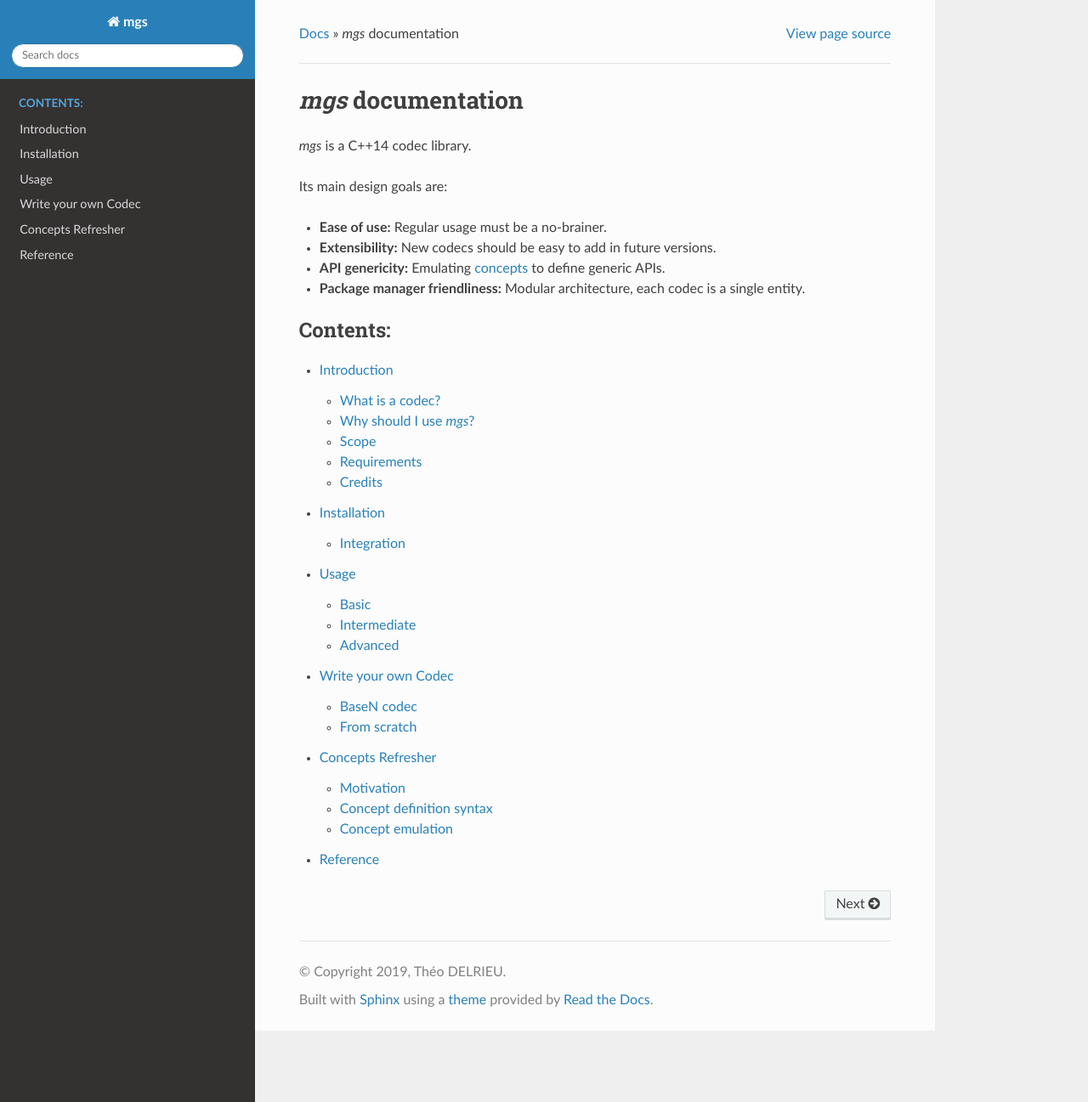
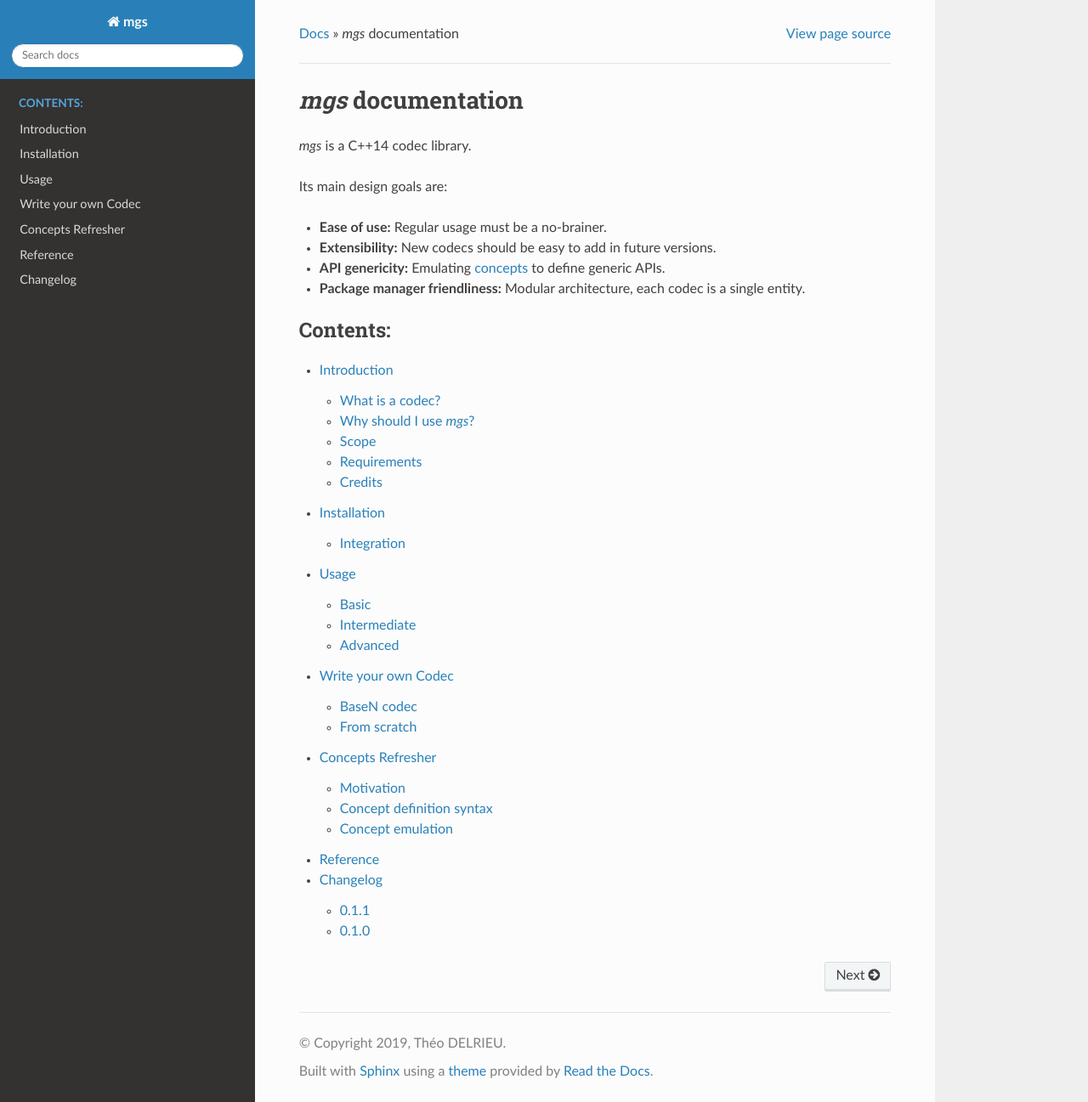
Before and after one commit to theodelrieu/mgs-docs, a Sphinx documentation site: the page built from source/index.rst, in a window 1280 px wide and 1297 px high. Shown: the whole window at 85% size. Built offline with Sphinx 7.4.7 and the Read the Docs theme 2.0.0, drawn with Linux system fonts in a browser that asks for light colours.

Commit message:
add changelog section

```diff
--- /dev/null
+++ b/source/changelog.rst
@@ -0,0 +1,14 @@
+.. _changelog:
+
+Changelog
+=========
+
+0.1.1
+-----
+
+- BugFix: Do not use constructors that are not part of ResizableOutputRange constraints (default_converter.hpp)
+
+0.1.0
+-----
+
+- First release
--- a/source/index.rst
+++ b/source/index.rst
@@ -22,3 +22,4 @@ Its main design goals are:
    Write your own Codec <wyoc>
    Concepts Refresher <concepts_refresher>
    Reference <reference/reference>
+   changelog
```
